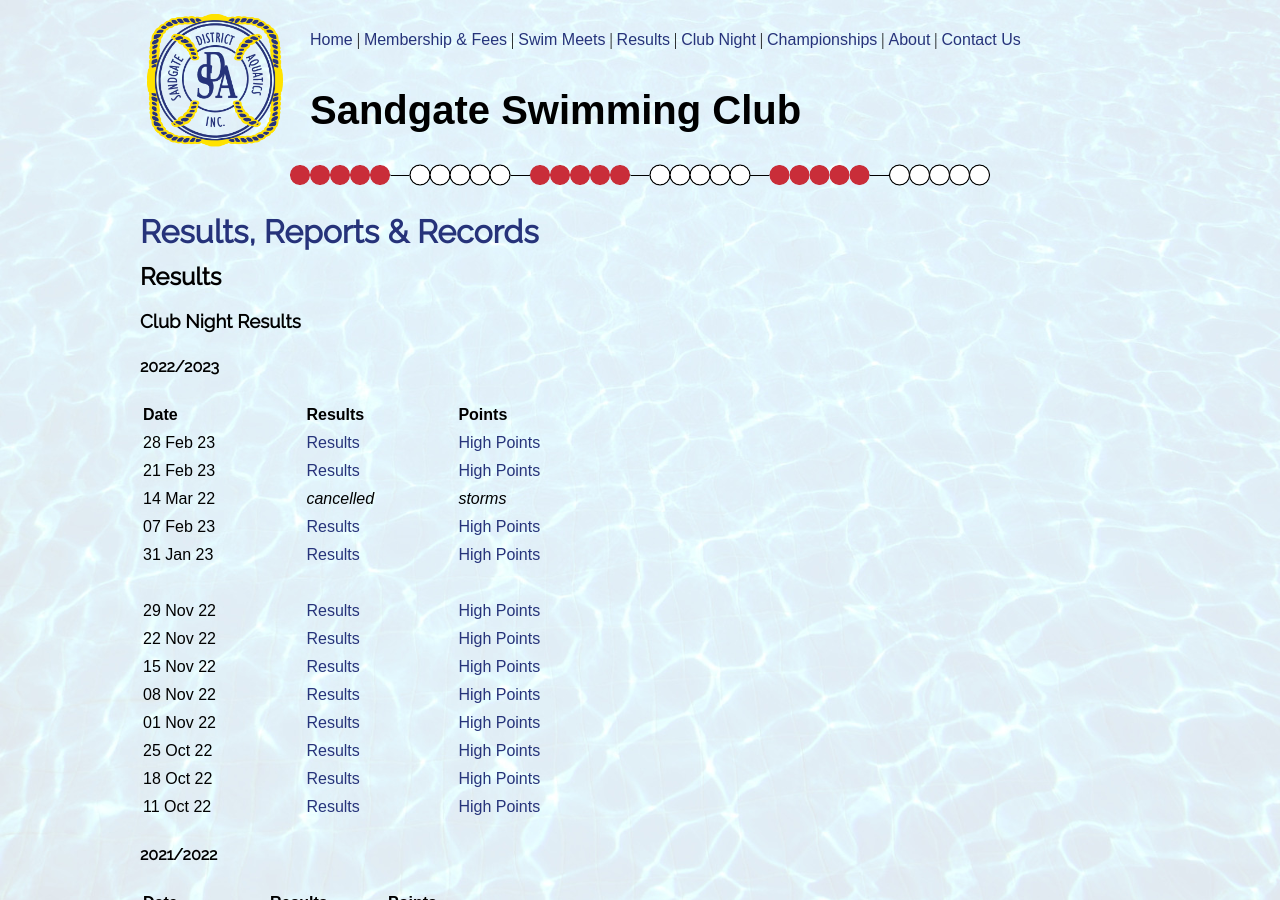
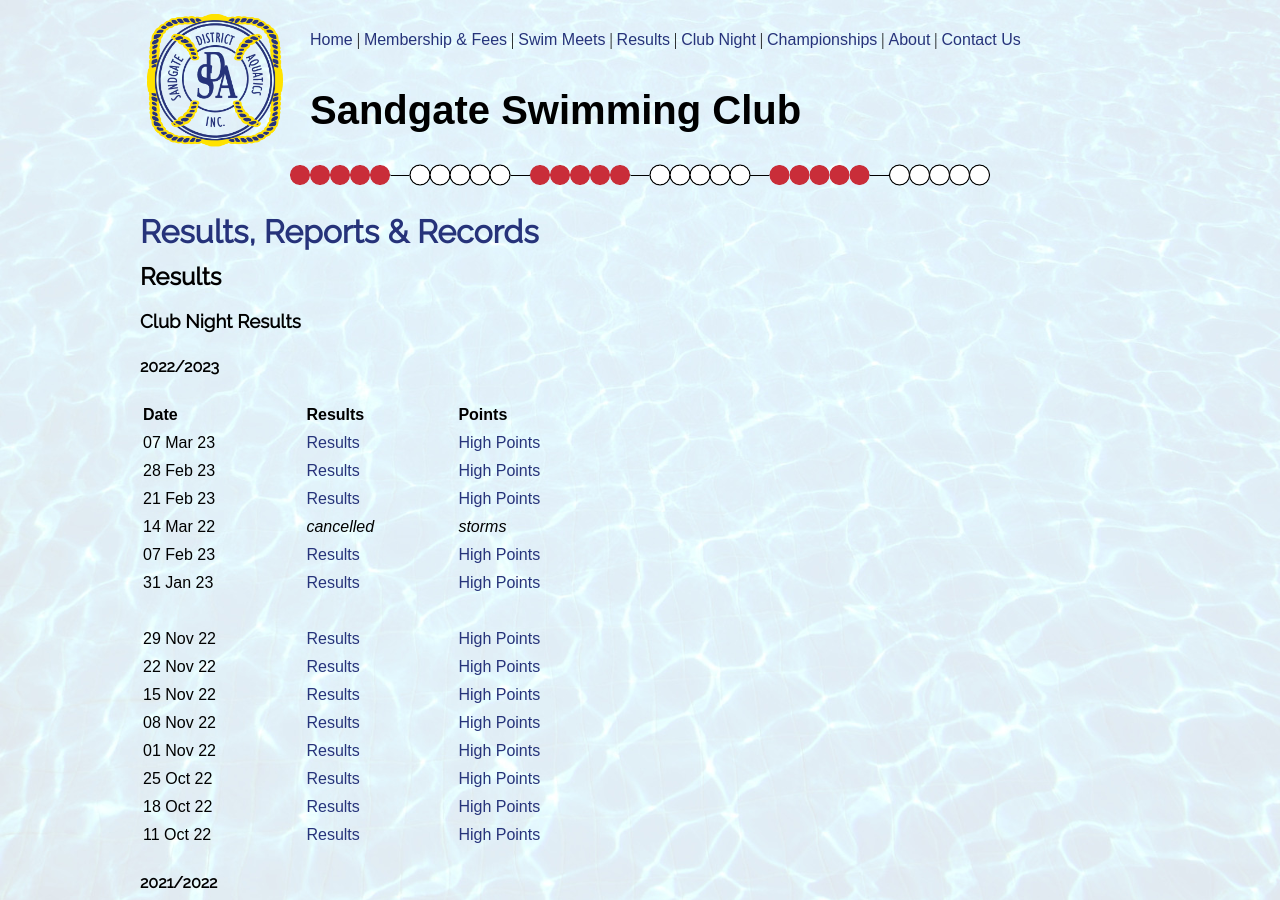
Before and after one commit to sandswim/website, a Jekyll site: the page built from pages/results.md, in a window 1280 px wide and 900 px high. Built offline with Jekyll 4.4.1, drawn with Linux system fonts in a browser that asks for light colours.

Commit message:
results 2023-03-07

```diff
--- a/pages/results.md
+++ b/pages/results.md
@@ -11,6 +11,7 @@ permalink: /results
 
 **Date** | **Results** | **Points**
 --- | --- | ---
+07 Mar 23 | [Results](files/results/ClubNight-2023-03-07.pdf) | [High Points](files/results/HighPoints-2023-03-07.pdf)
 28 Feb 23 | [Results](files/results/ClubNight-2023-02-28.pdf) | [High Points](files/results/HighPoints-2023-02-28.pdf)
 21 Feb 23 | [Results](files/results/ClubNight-2023-02-21.pdf) | [High Points](files/results/HighPoints-2023-02-21.pdf)
 14 Mar 22 | _cancelled_ | _storms_
```
Also changed, not shown: 2 other files.
